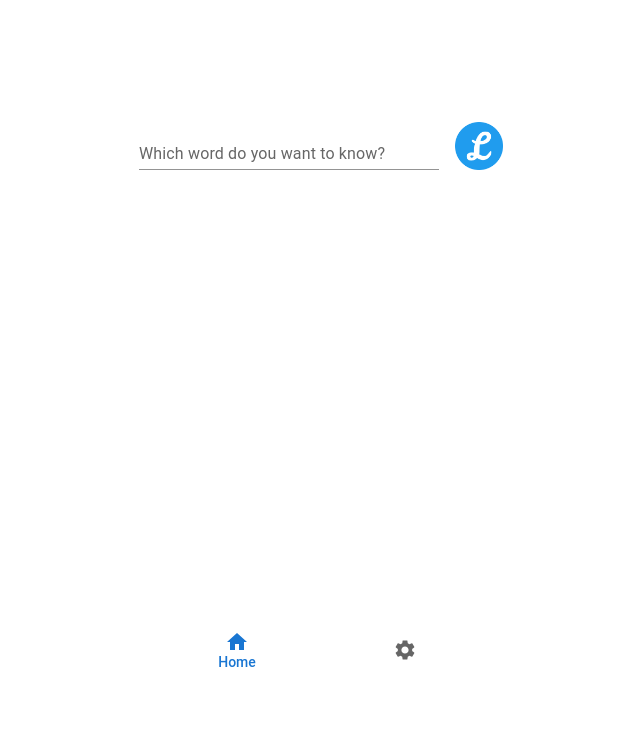
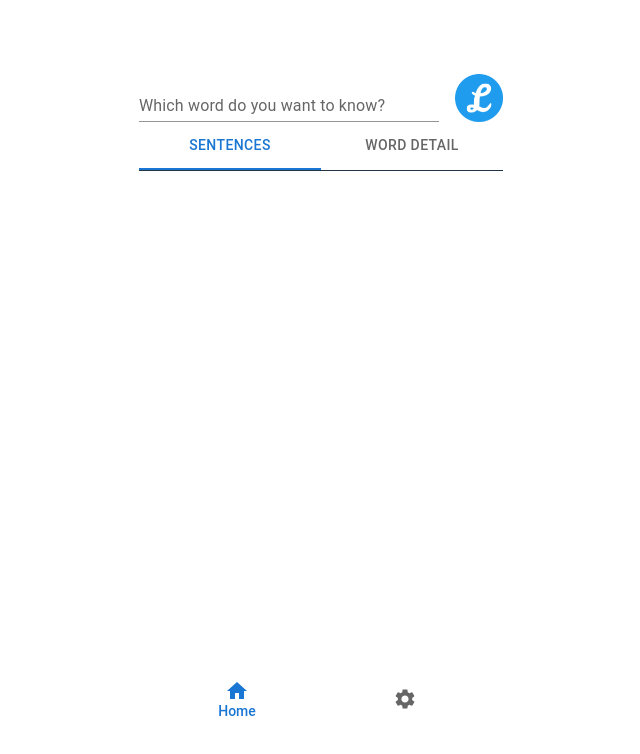
Before and after one commit to mshtang/leipzig-corpus-extension, a React (Vite) app: page / in a window 1280 px wide. Shown: the top 754 px of the page, without its empty margins (319-959 px from the left). Built offline with nearby package versions, Linux system fonts and the light colour scheme.

Commit message:
Add word detail tab panel

```diff
--- a/src/components/SentencePage.tsx
+++ b/src/components/SentencePage.tsx
@@ -1,21 +1,49 @@
 import SearchIcon from '@mui/icons-material/Search';
-import { Button, Card, List, Stack, TextField } from '@mui/material';
-import CardContent from '@mui/material/CardContent';
+import { Button, Stack, Tab, Tabs, TextField } from '@mui/material';
 import Typography from '@mui/material/Typography';
+import { Box } from '@mui/system';
 import React, { useState } from 'react';
 import projectLogo from '../assets/logo.png';
 import { Sentence, SentencesResponse } from '../types/SentenceTypes';
 import { getWithTimeout } from '../Utils/getWithTimeout';
-import SentenceDetail from './SentenceDetail';
+import SentenceTabPanel from './SentenceTabPanel';
+import WordDetailTabPanel from './WordDetailTabPanel';
 
 const baseUrl = 'http://api.corpora.uni-leipzig.de/ws';
 const REQUEST_TIMEOUT = 5 * 1000; // 15s timeout
+
+interface TabPanelProps {
+  children?: React.ReactNode;
+  index: number;
+  value: number;
+}
+
+function TabPanel(props: TabPanelProps) {
+  const { children, value, index, ...other } = props;
+
+  return (
+    <div
+      role='tabpanel'
+      hidden={value !== index}
+      id={`simple-tabpanel-${index}`}
+      aria-labelledby={`simple-tab-${index}`}
+      {...other}>
+      {value === index && (
+        <Box sx={{ p: 3 }}>
+          <Typography>{children}</Typography>
+        </Box>
+      )}
+    </div>
+  );
+}
 
 const SentencePage: React.FC = () => {
   const [keyword, setKeyword] = useState('');
   const [errorMsg, setErrorMsg] = useState('');
   const [showLogo, setShowLogo] = useState(true);
-  const [content, setContent] = useState<Sentence[] | null>();
+  const [sentenceCount, setSentenceCount] = useState(0);
+  const [content, setContent] = useState<Sentence[] | null>(null);
+  const [tabIndex, setTabIndex] = useState(0);
 
   const handleClick = async () => {
     const queryUrl = `${baseUrl}/sentences/deu_news_2012_1M/sentences/${keyword}?offset=0&limit=10`;
@@ -39,6 +67,7 @@ const SentencePage: React.FC = () => {
         return;
       }
       setErrorMsg('');
+      setSentenceCount(data.count);
       setContent(data.sentences);
       console.log('data: ', data);
     } catch (e: unknown) {
@@ -58,6 +87,7 @@ const SentencePage: React.FC = () => {
     setKeyword(value);
     if (value.length === 0) {
       setErrorMsg('');
+      setSentenceCount(0);
       setContent(null);
       setShowLogo(true);
     } else {
@@ -70,12 +100,12 @@ const SentencePage: React.FC = () => {
     handleClick();
   }
 
+  function handleTabChange(_e: React.SyntheticEvent, newIndex: number) {
+    setTabIndex(newIndex);
+  }
+
   return (
-    <Stack
-      sx={{ height: '500px' }}
-      alignItems='center'
-      justifyContent='flexStart'
-      spacing={4}>
+    <>
       <Stack
         direction='row'
         spacing={2}>
@@ -118,31 +148,34 @@ const SentencePage: React.FC = () => {
           </Button>
         )}
       </Stack>
-      {errorMsg.length !== 0 ? (
-        <Card>
-          <CardContent>
-            <Typography
-              variant='h4'
-              color='error'>
-              {errorMsg}
-            </Typography>
-          </CardContent>
-        </Card>
-      ) : (
-        <List sx={{ overflow: 'auto' }}>
-          {content?.map(sentence => {
-            return (
-              <SentenceDetail
-                key={sentence.id}
-                keyword={keyword}
-                sentence={sentence.sentence}
-                source={sentence.source}
-              />
-            );
-          })}
-        </List>
+      {sentenceCount > 0 && (
+        <Typography>Statistics: {sentenceCount} sentences found.</Typography>
       )}
-    </Stack>
+      <Box>
+        <Box sx={{ borderBottom: 1, borderColor: 'divider' }}>
+          <Tabs
+            value={tabIndex}
+            variant='fullWidth'
+            onChange={handleTabChange}>
+            <Tab label='Sentences' />
+            <Tab label='Word Detail' />
+          </Tabs>
+        </Box>
+        <SentenceTabPanel
+          value={tabIndex}
+          index={0}
+          content={content}
+          errorMsg={errorMsg}
+          keyword={keyword}
+        />
+        <WordDetailTabPanel
+          value={tabIndex}
+          index={1}
+          content={'hello world!'}
+          keyword={keyword}
+        />
+      </Box>
+    </>
   );
 };
 
--- /dev/null
+++ b/src/components/SentenceTabPanel.tsx
@@ -0,0 +1,54 @@
+import { Box, Card, CardContent, List, Typography } from '@mui/material';
+import React from 'react';
+import { Sentence } from '../types/SentenceTypes';
+import SentenceDetail from './SentenceDetail';
+
+interface SentenceTabPanelProps {
+  children?: React.ReactNode;
+  index: number;
+  value: number;
+  content: Sentence[] | null;
+  errorMsg: string;
+  keyword: string;
+}
+
+const SentenceTabPanel: React.FC<SentenceTabPanelProps> = (
+  props: SentenceTabPanelProps
+) => {
+  const { children, value, index, content, errorMsg, keyword, ...other } =
+    props;
+  return (
+    <Box
+      role='tabpanel'
+      hidden={value !== index}
+      id='sentence-tab-panel'
+      sx={{ height: '500px' }}>
+      {errorMsg.length !== 0 ? (
+        <Card>
+          <CardContent>
+            <Typography
+              variant='h4'
+              color='error'>
+              {errorMsg}
+            </Typography>
+          </CardContent>
+        </Card>
+      ) : (
+        <List sx={{ overflow: 'auto' }}>
+          {content?.map(sentence => {
+            return (
+              <SentenceDetail
+                key={sentence.id}
+                keyword={keyword}
+                sentence={sentence.sentence}
+                source={sentence.source}
+              />
+            );
+          })}
+        </List>
+      )}
+    </Box>
+  );
+};
+
+export default SentenceTabPanel;
--- /dev/null
+++ b/src/components/WordDetailTabPanel.tsx
@@ -0,0 +1,25 @@
+import React from 'react';
+
+interface WordDetailTabPanelProps {
+  children?: React.ReactNode;
+  index: number;
+  value: number;
+  content: string;
+  keyword: string;
+}
+
+const WordDetailTabPanel: React.FC<WordDetailTabPanelProps> = (
+  props: WordDetailTabPanelProps
+) => {
+  const { children, value, index, content, keyword, ...other } = props;
+  return (
+    <div
+      role='tabpanel'
+      hidden={value !== index}
+      id='word-detail-tab-panel'>
+      Value is {value}, Index is {index}, keyword is {keyword}
+    </div>
+  );
+};
+
+export default WordDetailTabPanel;
```
